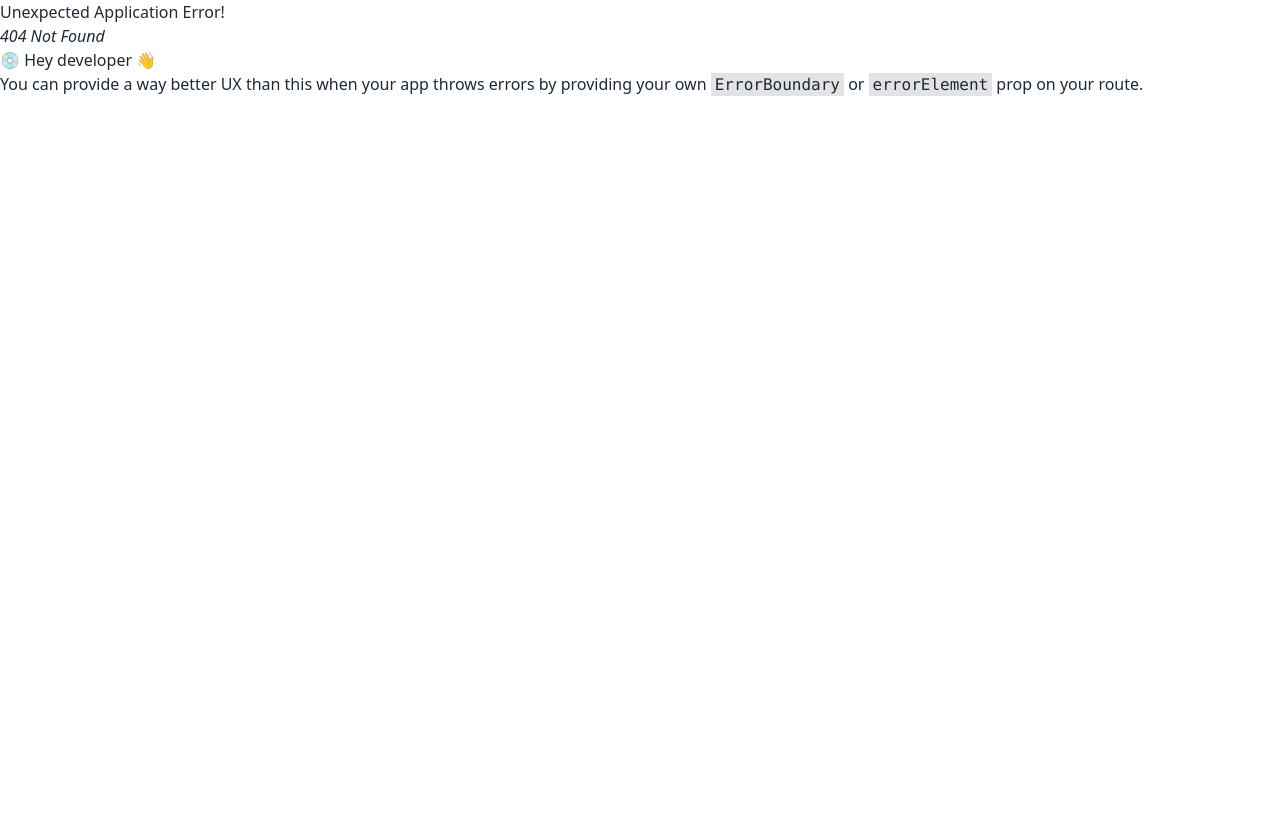
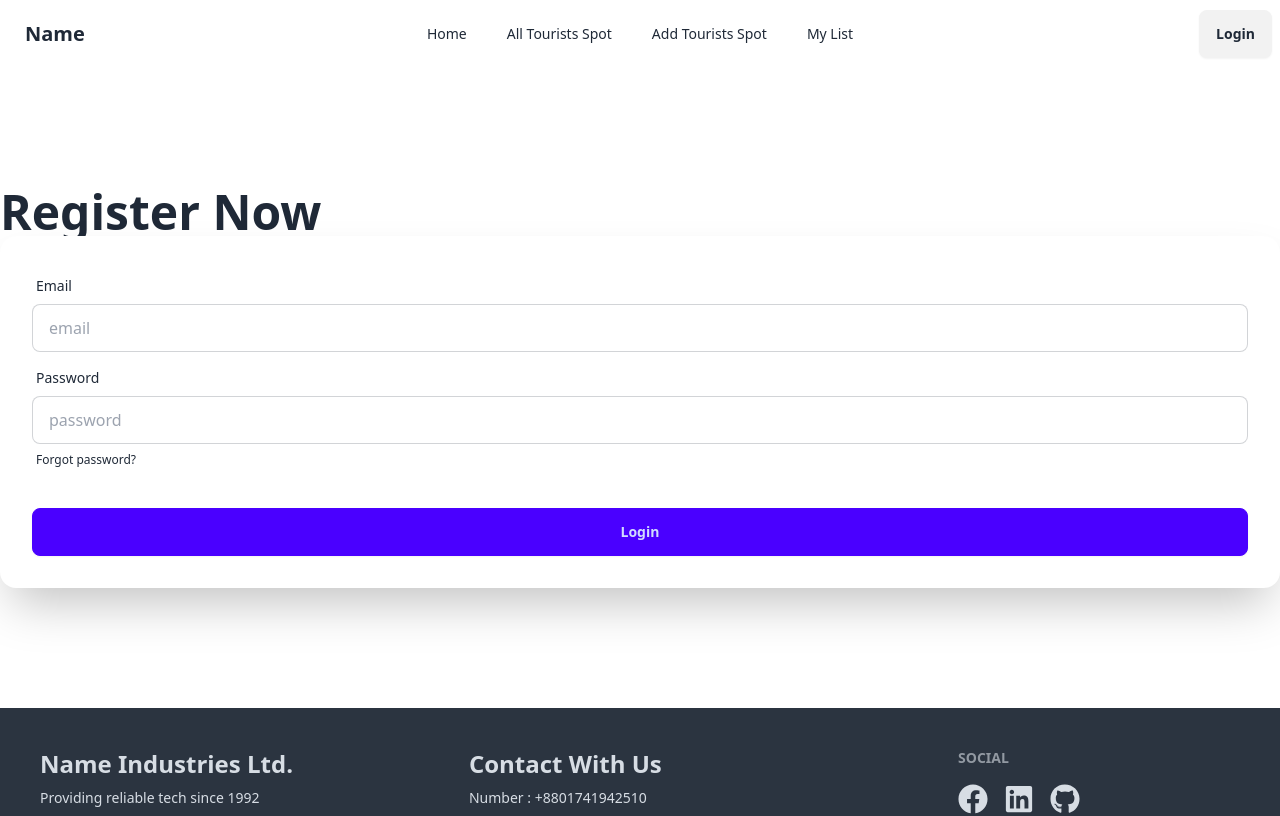
Before and after one commit to OHshajim/SAFAR-Client, a React (Vite) app: page /register in a window 1280 px wide. Before the commit this address had no page. Shown: the top 816 px of the page. Built offline with nearby package versions, Linux system fonts and the light colour scheme.

Commit message:
register page add

```diff
--- a/package.json
+++ b/package.json
@@ -10,6 +10,7 @@
     "preview": "vite preview"
   },
   "dependencies": {
+    "firebase": "^10.11.1",
     "localforage": "^1.10.0",
     "match-sorter": "^6.3.4",
     "react": "^18.2.0",
--- /dev/null
+++ b/src/Firebase/firebase.config.js
@@ -0,0 +1,22 @@
+// Import the functions you need from the SDKs you need
+import { initializeApp } from "firebase/app";
+import { getAuth } from "firebase/auth";
+
+// TODO: Add SDKs for Firebase products that you want to use
+// https://firebase.google.com/docs/web/setup#available-libraries
+
+// Your web app's Firebase configuration
+const firebaseConfig = {
+    apiKey: "AIzaSyAdDVY6lxJIypEObMTBkL-sIxri3-q1b_A",
+    authDomain: "b9-a10-tourism.firebaseapp.com",
+    projectId: "b9-a10-tourism",
+    storageBucket: "b9-a10-tourism.appspot.com",
+    messagingSenderId: "93356556891",
+    appId: "1:93356556891:web:475a542a72dd9823f4f57e"
+};
+
+// Initialize Firebase
+const app = initializeApp(firebaseConfig);
+const auth = getAuth(app);
+
+export default auth;
--- /dev/null
+++ b/src/Provider/AuthProvider.jsx
@@ -0,0 +1,22 @@
+import { createContext, useState } from "react";
+import auth from "../Firebase/firebase.config";
+import { createUserWithEmailAndPassword } from "firebase/auth";
+
+export const AuthContext = createContext(null)
+
+const AuthProvider = ({ children }) => {
+  const [user, setUser] = useState({})
+
+  // create user
+  const createUser = ( email, password) => {
+    return createUserWithEmailAndPassword(auth, email, password);
+  }
+  const info = { user, createUser }
+  return (
+    <AuthContext.Provider value={info}>
+      {children}
+    </AuthContext.Provider>
+  );
+};
+
+export default AuthProvider;
--- a/src/assets/Components/Footer.jsx
+++ b/src/assets/Components/Footer.jsx
@@ -1,4 +1,4 @@
-import { FaFacebook, FaGithub, FaLinkedin, FaYoutube } from "react-icons/fa";
+import { FaFacebook, FaGithub, FaLinkedin} from "react-icons/fa";
 
 const Footer = () => {
     return (
--- /dev/null
+++ b/src/assets/Pages/Register.jsx
@@ -0,0 +1,55 @@
+import { useContext } from "react";
+import { AuthContext } from "../../Provider/AuthProvider";
+
+const Register = () => {
+    const { createUser } = useContext(AuthContext)
+    const handleRegister = event => {
+        event.preventDefault();
+        const form = event.target;
+        const email = form.email.value;
+        const password = form.password.value;
+        console.log(email, password);
+        createUser(email, password)
+            .then(user => {
+                console.log(user);
+            })
+            .catch(error => {
+                console.error(error);
+            })
+    }
+    return (
+        <div>
+            <div className=" my-20 ">
+                <div className=" flex-col max-w-[1600px] mx-auto py-10">
+                    <div className="text-center lg:text-left">
+                        <h1 className="text-5xl font-bold">Register Now </h1>
+                    </div>
+                    <div className="card shrink-0 w-full  shadow-2xl bg-base-100">
+                        <form className="card-body" onSubmit={handleRegister}>
+                            <div className="form-control">
+                                <label className="label">
+                                    <span className="label-text">Email</span>
+                                </label>
+                                <input type="email" placeholder="email" name="email" className="input input-bordered" required />
+                            </div>
+                            <div className="form-control">
+                                <label className="label">
+                                    <span className="label-text">Password</span>
+                                </label>
+                                <input type="password" placeholder="password" name="password" className="input input-bordered" required />
+                                <label className="label">
+                                    <a href="#" className="label-text-alt link link-hover">Forgot password?</a>
+                                </label>
+                            </div>
+                            <div className="form-control mt-6">
+                                <button className="btn btn-primary">Login</button>
+                            </div>
+                        </form>
+                    </div>
+                </div>
+            </div>
+        </div>
+    );
+};
+
+export default Register;
```
Also changed, not shown: src/main.jsx (+9 -1 lines), .eslintrc.cjs, 1 other file (tests, documents, lock files or other folders).
